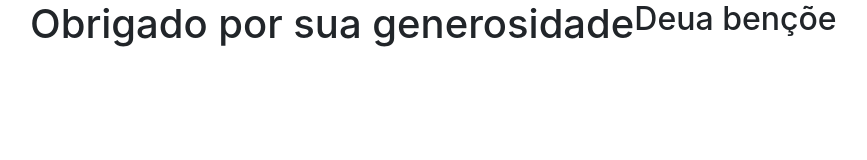
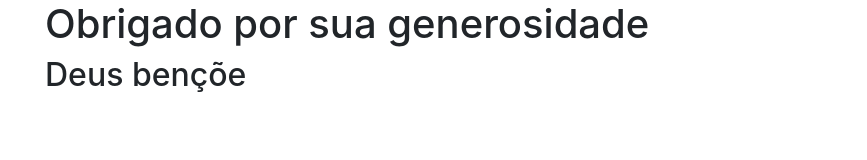
Before and after one commit to joceilton/Doacao-recebida, a plain HTML site: page index.html in a window 1280 px wide. Shown: the whole page, without its empty margins (40-907 px from the left). Drawn offline with nearby package versions, Linux system fonts and the light colour scheme.

Commit message:
Update index.html

```diff
--- a/index.html
+++ b/index.html
@@ -15,9 +15,13 @@
 
       <div class="row">
 
-        <h1> Obrigado por sua generosidade </h1>
+        <div class="col-12">
+          <h1> Obrigado por sua generosidade </h1>
+        </div>
 
-        <h2> Deua bençõe </h2>
+        <div class="col-12">
+          <h2> Deus bençõe </h2>
+        </div>
 
       </div>
 
```
